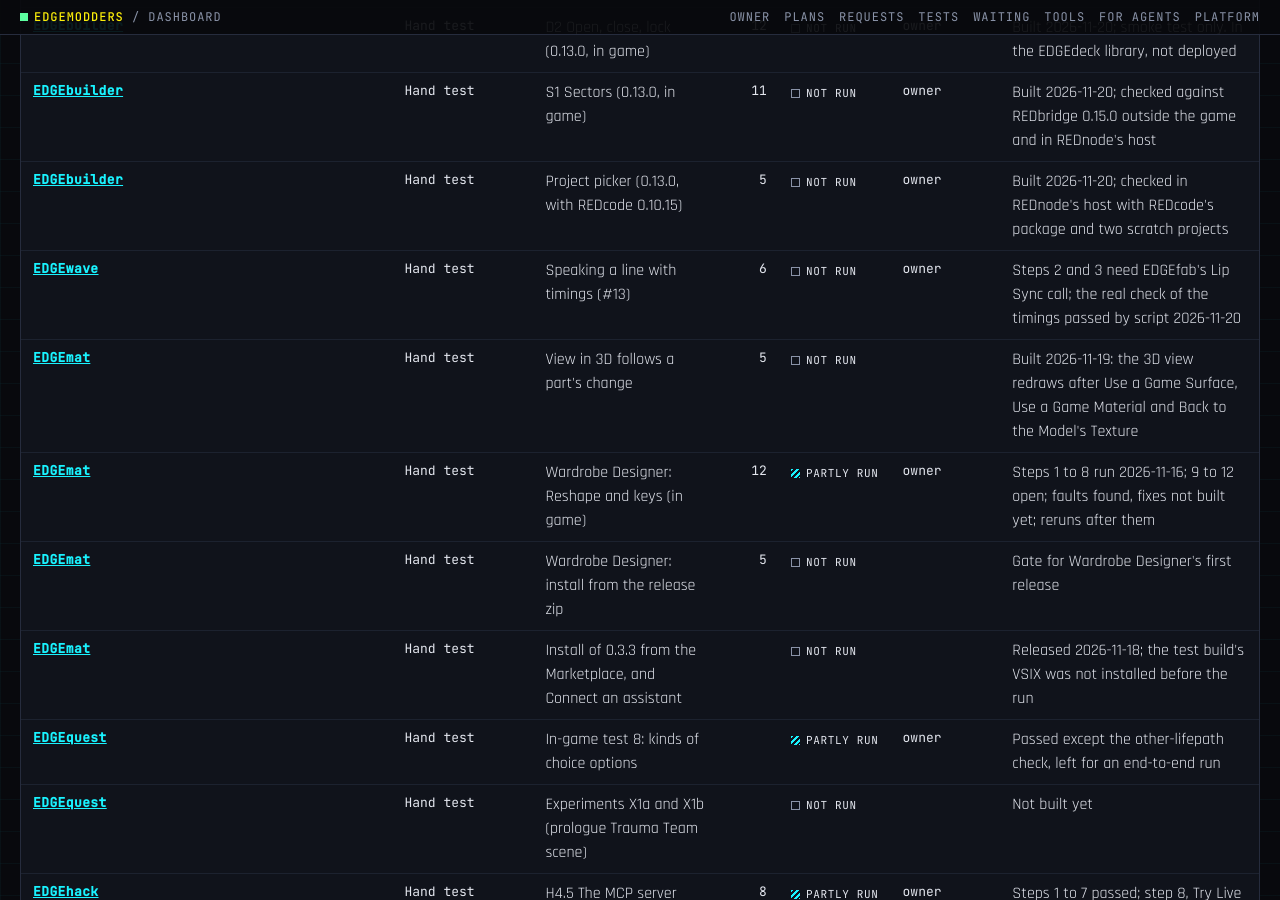
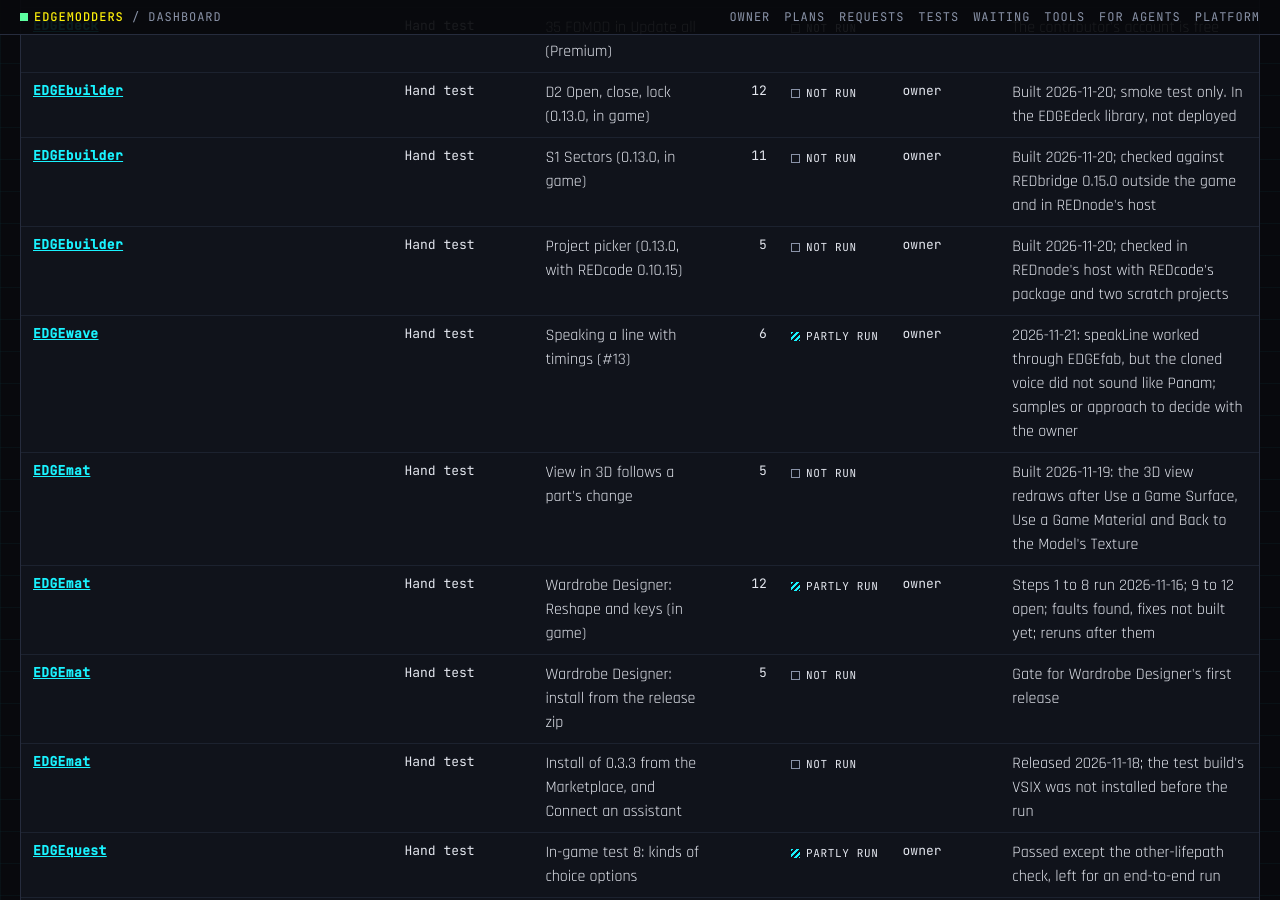
Before and after one commit to Edgemodders/EDGEweb, a Jekyll site: the page docs/dashboard.html, which Jekyll copies as it is, in a window 1280 px wide and 900 px high, scrolled down 10337 px. Built offline with Jekyll 4.4.1, drawn with Linux system fonts in a browser that asks for light colours; some of the changed text lies outside the part shown.

Commit message:
Dashboard: EDGEwave #13 hand test partly run, a character voice to decide
Co-Authored-By: Claude Opus 5.5 <noreply@anthropic.com>

```diff
--- a/docs/assets/dashboard/status.js
+++ b/docs/assets/dashboard/status.js
@@ -1833,9 +1833,9 @@ window.EDGE_STATUS = {
     {
      "name": "Speaking a line with timings (#13)",
      "steps": 6,
-     "status": "not run",
-     "ranBy": "owner",
-     "note": "Steps 2 and 3 need EDGEfab's Lip Sync call; the real check of the timings passed by script 2026-11-20"
+     "status": "partly run",
+     "ranBy": "owner",
+     "note": "2026-11-21: speakLine worked through EDGEfab, but the cloned voice did not sound like Panam; samples or approach to decide with the owner"
     }
    ],
    "ownerSpotTests": [],
@@ -1847,6 +1847,7 @@ window.EDGE_STATUS = {
     }
    ],
    "ownerActions": [
+    "Decide how EDGEwave makes a character voice for speakLine: better game-line samples for a clone, or a voice designed from a description (cloning a game actor raises consent)",
     "Leave the PC alone about 5 minutes so the EDGEwave session can run its smoke test (Desk and Library, #13)",
     "Say whether to build Add to Project's Pick a game sound to replace… row next",
     "Say whether to file requests: REDcode's Library view buttons for sounds; Reveal in File Explorer wording for EDGEdeck and EDGEmat",
@@ -1856,7 +1857,7 @@ window.EDGE_STATUS = {
     "Voice lines have no route into the game yet (the .wem route)",
     "Desk, Project and Library are on main, not in a release yet"
    ],
-   "checkedBy": "EDGEwave session, 2026-11-20"
+   "checkedBy": "EDGEwave session, 2026-11-21"
   },
   {
    "name": "EDGEmat",
--- a/docs/dashboard.html
+++ b/docs/dashboard.html
@@ -203,7 +203,7 @@ pre.how { background: #05060a; border: 1px solid var(--line); padding: 12px 14px
 </div>
 <div id="tip" role="tooltip"></div>
 
-<script src="assets/dashboard/status.js?v=134"></script>
+<script src="assets/dashboard/status.js?v=135"></script>
 <script>
 (function () {
   var S = window.EDGE_STATUS;
```
